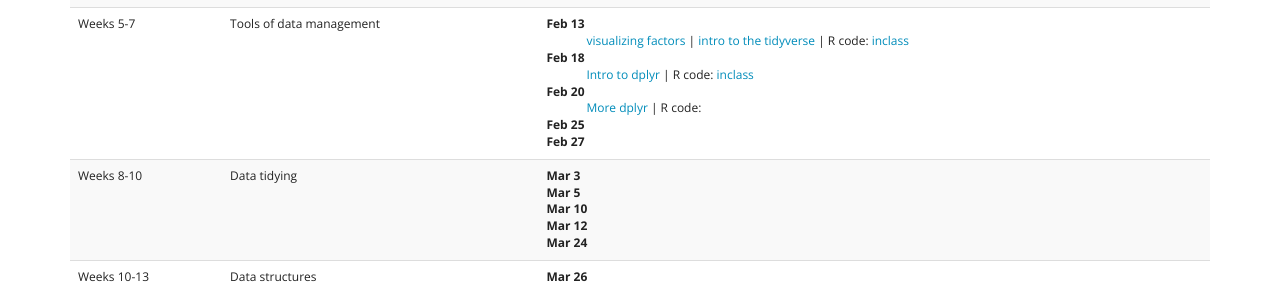
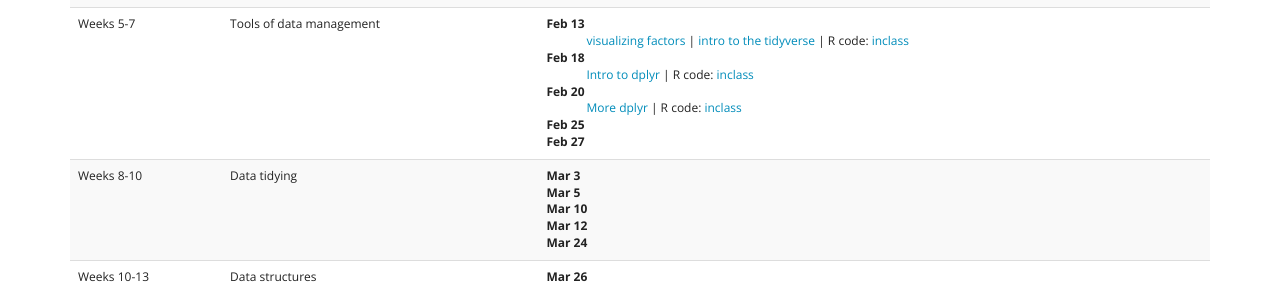
Before and after one commit to Stat480-at-ISU/Stat480-at-ISU.github.io, a Jekyll site: the page built from schedule.html, in a window 1280 px wide. Shown: the part 567-854 px from the top of the page. Built offline with Jekyll 4.4.1, drawn with Linux system fonts in a browser that asks for light colours.

Commit message:
add class code

```diff
--- a/schedule.html
+++ b/schedule.html
@@ -30,6 +30,7 @@ The full syllabus is available <a href="syllabus.pdf" target=_blank>here</a>.
           <dd>
             <a href="../materials-2020/01_collaborative-environment/01b_what-you-said.html" target=_blank>what you said</a> | <a href="../materials-2020/01_collaborative-environment/02_test-case-solution.html" target=_blank>Solution to test case</a> <a href="../materials-2020/01_collaborative-environment/02_test-case-solution.Rmd">(Rmd file)</a> <a href="../materials-2020/01_collaborative-environment/02b_test-case-solution.Rmd">(other Rmd file)</a>| <a href="../materials-2020/01_collaborative-environment/03_rmarkdown.html" target=_blank>R, RStudio, RMarkdown</a>
           </dd>
+          </dl>
         </td>
       </tr>
       <tr>
@@ -82,7 +83,7 @@ The full syllabus is available <a href="syllabus.pdf" target=_blank>here</a>.
           <dt>Feb 18</dt>
           <dd><a href="../materials-2020/03_tidyverse/01_dplyr.html" target=_blank>Intro to dplyr</a> | R code: <a href="code/feb18-inclass.R">inclass</a></dd>
           <dt>Feb 20</dt>
-          <dd><a href="../materials-2020/03_tidyverse/02_dplyr-examples.html" target=_blank>More dplyr</a> | R code: </dd>
+          <dd><a href="../materials-2020/03_tidyverse/02_dplyr-examples.html" target=_blank>More dplyr</a> | R code: <a href="code/feb20-inclass.R">inclass</a> </dd>
           <dt>Feb 25</dt>
           <dd></dd>
           <dt>Feb 27</dt>
```
Also changed, not shown: 3 other files.
